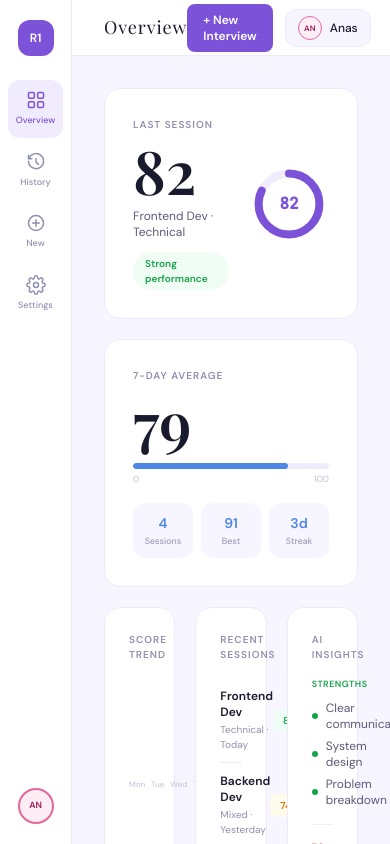
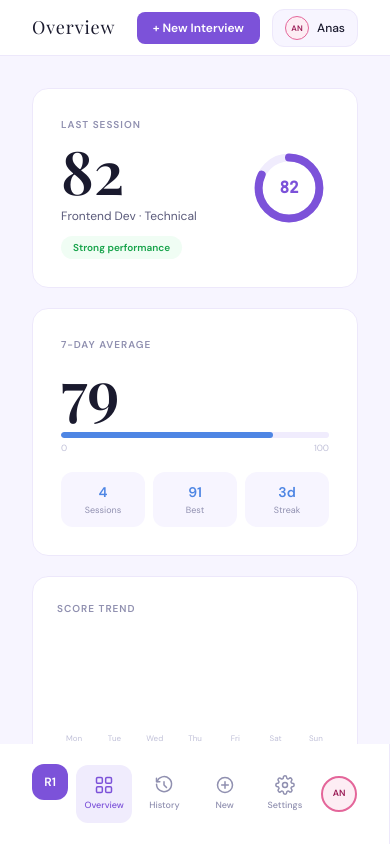
Before and after one commit to anasalam-xyz/RoundOne, a Next.js app: page /dashboard in a window 390 px wide. Built offline with nearby package versions, Linux system fonts and the light colour scheme.

Commit message:
dashboard

```diff
--- a/app/dashboard/layout.tsx
+++ b/app/dashboard/layout.tsx
@@ -13,7 +13,7 @@ export default function DashboardLayout({
   return (
     // h-screen + overflow-hidden = the page never scrolls as a whole
     // only the <main> content area scrolls independently
-    <div className="flex h-screen bg-[#f7f5ff] font-body overflow-hidden">
+    <div className="flex flex-col-reverse md:flex-row h-screen bg-[#f7f5ff] font-body overflow-hidden">
       <Sidebar />
       <div className="flex flex-col flex-1 overflow-hidden">
         <Topbar />
--- a/app/dashboard/page.tsx
+++ b/app/dashboard/page.tsx
@@ -113,7 +113,7 @@ export default function DashboardPage() {
         </div>
       </div>
 
-      <div className="grid grid-cols-3 gap-5">
+      <div className="grid grid-cols-1 md:grid-cols-3 gap-5">
 
         <div className="bg-white rounded-2xl border border-[#ede8fb] p-6
                         hover:border-primary-medium hover:shadow-xl hover:shadow-primary-medium/10
--- a/components/dashboard/Sidebar.tsx
+++ b/components/dashboard/Sidebar.tsx
@@ -65,8 +65,8 @@ export default function Sidebar() {
   const pathname = usePathname();
 
   return (
-    <aside className="w-[72px] h-screen bg-white border-r border-[#ede8fb]
-                      flex flex-col items-center py-5 flex-shrink-0">
+    <aside className="px-8 md:px-0 w-full md:w-[72px] md:h-screen bg-white border-r border-[#ede8fb]
+                      flex flex-row md:flex-col items-center py-5 flex-shrink-0">
 
       {/* Logo mark */}
       <Link href="/dashboard" className="mb-6">
@@ -77,7 +77,7 @@ export default function Sidebar() {
       </Link>
 
       {/* Nav links */}
-      <nav className="flex flex-col items-center gap-1 flex-1 w-full px-2">
+      <nav className="flex flex-row md:flex-col items-center gap-1 flex-1 w-full px-2">
         {navItems.map((item) => {
           // Exact match for /dashboard root, prefix match for sub-routes
           const isActive =
```
